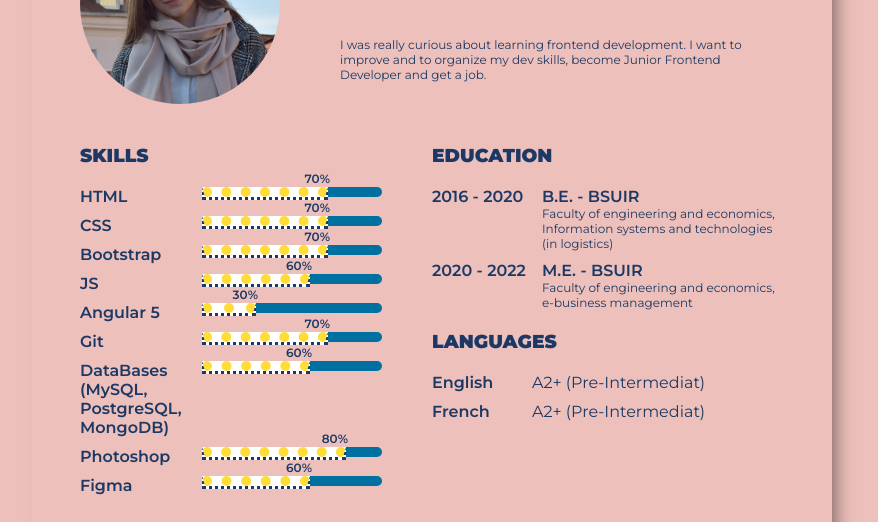
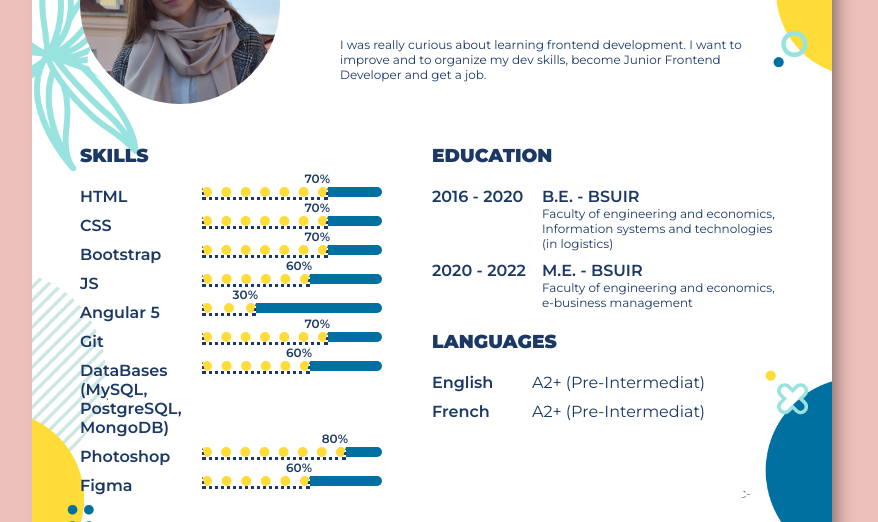
Before and after one commit to nastyaklezovich/rsschool-cv, a plain HTML site: page index.html in a window 1280 px wide. Shown: the part 164-686 px from the top of the page, without its empty margins (208-1086 px from the left). Drawn offline with Linux system fonts and the light colour scheme; the site is published under a folder, as on GitHub Pages, so addresses that start at the root find nothing.

Commit message:
feat: fix background

```diff
--- a/styles.css
+++ b/styles.css
@@ -14,7 +14,7 @@ body{
     height: auto;
     margin: 20px auto;
     padding: 48px;
-    background: url("/images/4306962.jpg");
+    background: url("images/4306962.jpg");
     background-size: cover;
     -webkit-box-shadow: 10px 10px 18px -7px rgba(0,0,0,0.5);
     -moz-box-shadow: 10px 10px 18px -7px rgba(0,0,0,0.5);
```
